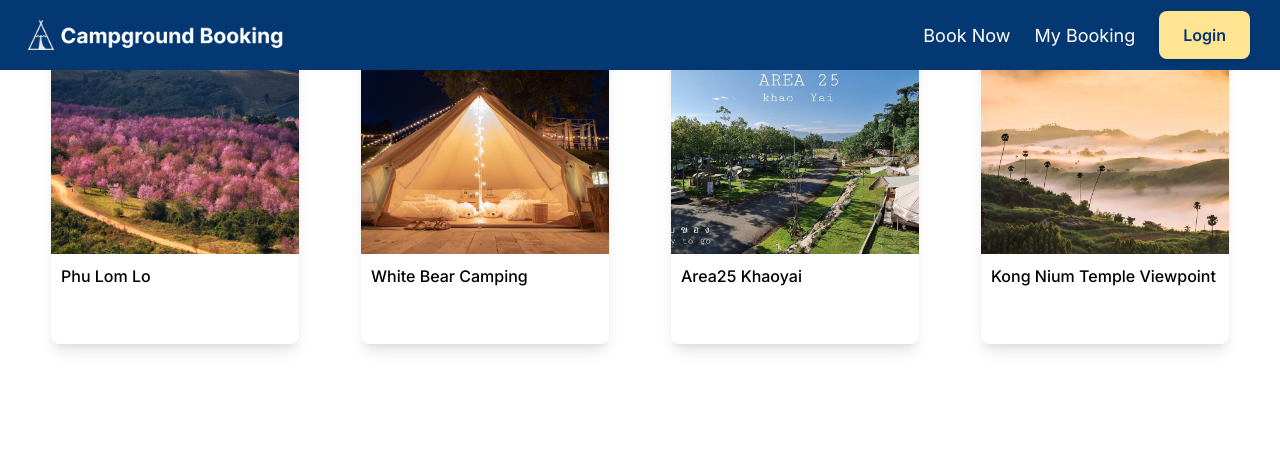
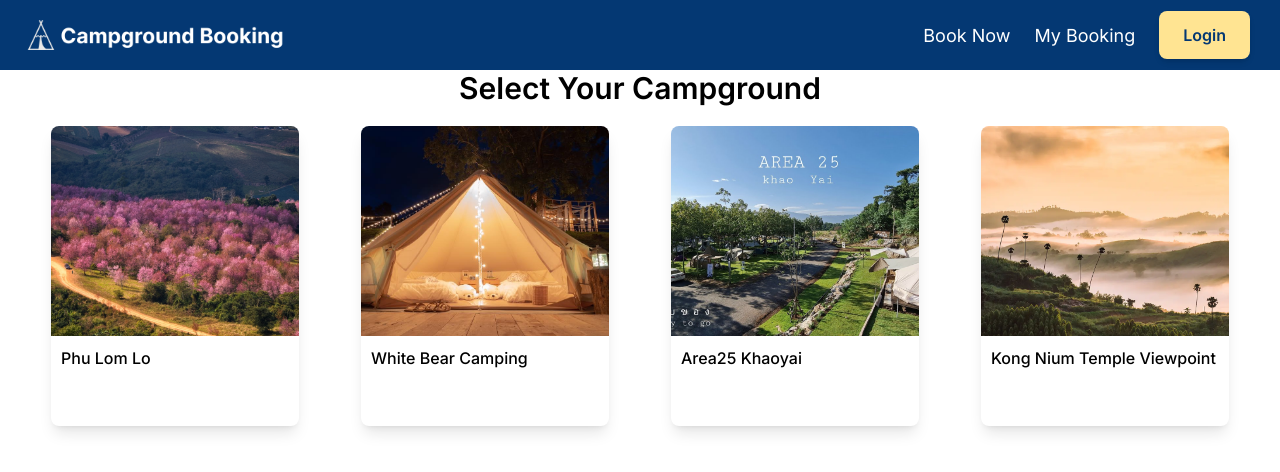
Before and after one commit to Thxwat/FE-Proj-JavaSkip, a Next.js app: page /campground in a window 1280 px wide. Shown: the top 472 px of the page. Built offline with nearby package versions, Linux system fonts and the light colour scheme.

Commit message:
fix selected campground

```diff
--- a/src/app/(cginfo)/campground/page.tsx
+++ b/src/app/(cginfo)/campground/page.tsx
@@ -1,10 +1,12 @@
 import CardPanel from "@/components/CardPanel";
 
 export default function Campground() {
-    return (
-        <main className="text-center p-5">
-            <h1 className="text-xl font-medium">Select Your Campground</h1>
-            <CardPanel/>
-        </main>
-    );
+  return (
+    <main className="  p-10 pt-[150px] min-h-screen">
+      <div className="flex flex-col  mb-4 justify-center text-center  items-center">
+        <h1 className="text-3xl font-semibold">Select Your Campground</h1>
+      </div>
+      <CardPanel />
+    </main>
+  );
 }
--- a/src/app/globals.css
+++ b/src/app/globals.css
@@ -90,7 +90,8 @@ body {
 }
 
 body {
-background-color: white;
+  background-color: white;
+  color: black;
 }
 
 a {
--- a/src/app/layout.tsx
+++ b/src/app/layout.tsx
@@ -19,8 +19,7 @@ export default function RootLayout({
     <html lang="en">
       <body className={inter.className}>
         <TopMenu />
-        {children}
-
+        <div className="pt-[80px]">{children}</div>
       </body>
     </html>
   );
--- a/src/app/reservations/reservations.module.css
+++ /dev/null
@@ -1,5 +0,0 @@
-.sectionlayout {
-    padding: 10px;
-    display: flex;
-    flex-direction: row;
-}
--- a/src/components/CardPanel.tsx
+++ b/src/components/CardPanel.tsx
@@ -1,38 +1,35 @@
-'use client'
-import Card from '@/components/Card'
-import Link from 'next/link'
-import {useRef} from 'react'
+"use client";
+import Card from "@/components/Card";
+import Link from "next/link";
+import { useRef } from "react";
 
 export default function CardPanel() {
+  let countRef = useRef(0);
 
-    let countRef = useRef(0)
+  const mockCGRepo = [
+    { cid: "001", name: "Phu Lom Lo", image: "/img/PhuLomLo.jpg" },
+    {
+      cid: "002",
+      name: "White Bear Camping",
+      image: "/img/WhiteBearCamping.jpg",
+    },
+    { cid: "003", name: "Area25 Khaoyai", image: "/img/Area25Khaoyai.jpg" },
+    {
+      cid: "004",
+      name: "Kong Nium Temple Viewpoint",
+      image: "/img/KongNiumTempleViewpoint.jpg",
+    },
+  ];
 
-    const mockCGRepo = [
-        {cid:'001', name:'Phu Lom Lo',image:'/img/PhuLomLo.jpg'},
-        {cid:'002', name:'White Bear Camping',image:'/img/WhiteBearCamping.jpg'},
-        {cid:'003', name:'Area25 Khaoyai',image:'/img/Area25Khaoyai.jpg'},
-        {cid:'004', name:'Kong Nium Temple Viewpoint',image:'/img/KongNiumTempleViewpoint.jpg'}
-    ]
-
-    return(
-        <div>
-            <div style={{
-                margin:"20px",
-                display:"flex",
-                flexDirection:"row",
-                flexWrap:"wrap",
-                justifyContent:"space-around",
-                alignContent:"space-around"
-            }}>
-                {
-                    mockCGRepo.map ((cgItem)=>(
-                        <Link href={`/campground/${cgItem.cid}`} className='w-1/5'>
-                            <Card cgName={cgItem.name} imgSrc={cgItem.image}/>
-                        </Link>
-                        )
-                    )
-                }
-            </div>
-        </div>
-    )
+  return (
+    <div>
+      <div className="m-5 flex flex-row flex-wrap justify-around content-around">
+        {mockCGRepo.map((cgItem) => (
+          <Link href={`/campground/${cgItem.cid}`} className="w-1/5">
+            <Card cgName={cgItem.name} imgSrc={cgItem.image} />
+          </Link>
+        ))}
+      </div>
+    </div>
+  );
 }
--- a/src/components/topmenu.module.css
+++ b/src/components/topmenu.module.css
@@ -1,7 +1,7 @@
 .menucontainer {
   height: 70px;
   background-color: #043873;
-  position: fixed;
+  /* position: fixed; */
   top: 0px;
   left: 0px;
   right: 0px;
```
Also changed, not shown: src/app/about/page.tsx (deleted, +0 -7 lines), src/app/reservations/layout.tsx (deleted, +0 -11 lines), src/app/reservations/manage/page.tsx (deleted, +0 -7 lines), src/app/reservations/page.tsx (deleted, +0 -22 lines).
